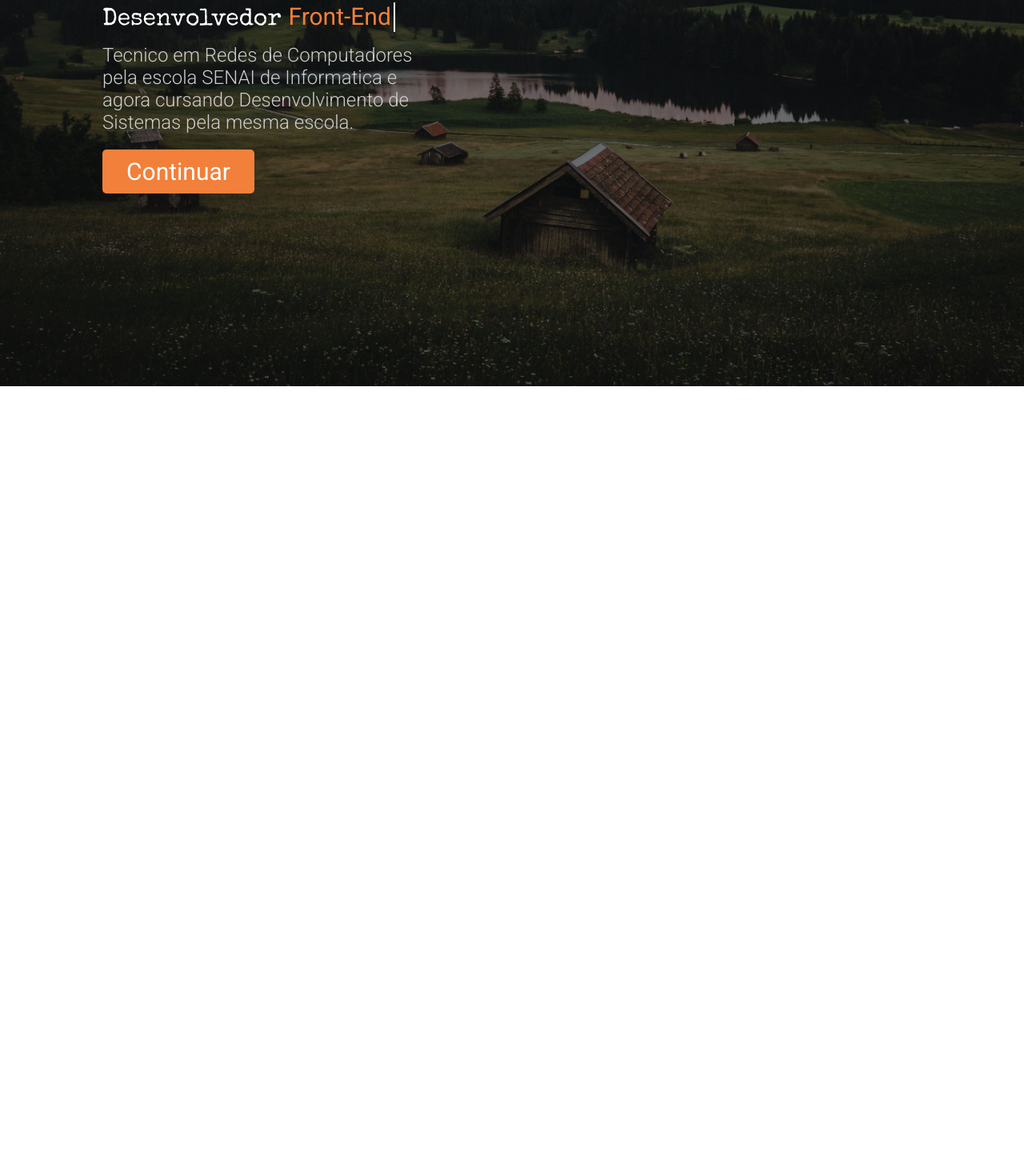
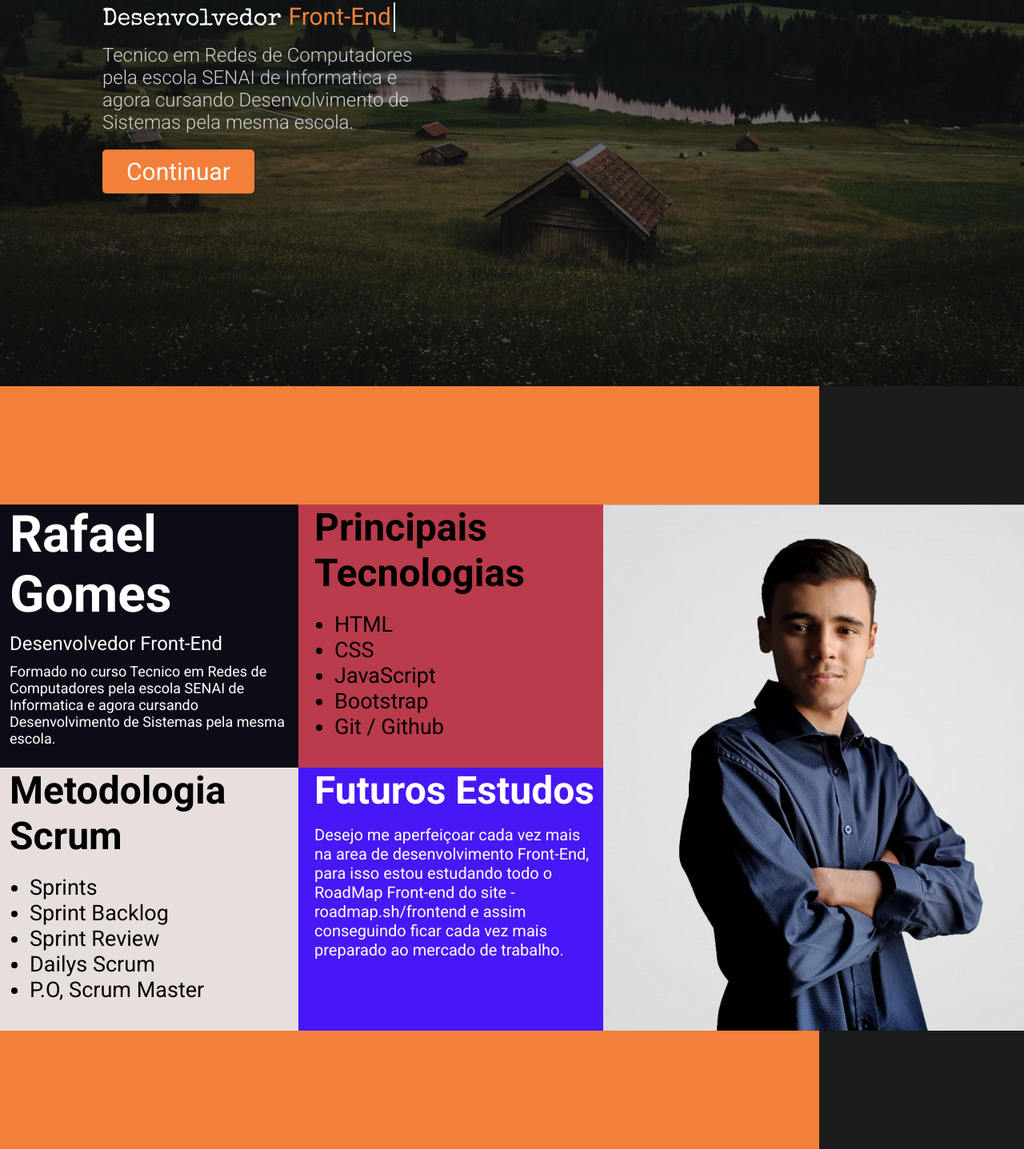
Before and after one commit to RafaelGomes01/Portifolio-2020, a plain HTML site: page index.html in a window 1280 px wide. Shown: the part 381-1818 px from the top of the page at 80% size. Before the commit the page ends 864 px from the top, so only its background shows below. Drawn offline with nearby package versions, Linux system fonts and the light colour scheme.

Commit message:
About Criada

```diff
--- a/estilos/style.css
+++ b/estilos/style.css
@@ -21,6 +21,9 @@
     display: flex;
     justify-content: center;
     align-items: center;
+    /* position: fixed;
+    top: 0;
+    z-index: 100; */
 }
 
 .content-header{
@@ -145,6 +148,132 @@
     filter: drop-shadow(0px 0px 5px rgba(0, 0, 0));
 }
 
+/* About - Section */
+.about{
+    width: 100%;
+    height: 954px;
+    display: flex;
+    justify-content: center;
+    align-items: center;
+}
+
+.orange{
+    width: 80%;
+    height: 100%;
+    background-color: #F2803A;
+}
+
+.black{
+    width: 20%;
+    height: 100%;
+    background-color: #1C1C1C;
+}
+
+.eu-about{
+    width: 1296px;
+    height: 658px;
+    background-color: gray;
+    display: inline;
+    position: absolute;
+    display: flex;
+}
+
+.box-about{
+    width: 762px;
+    display: flex;
+    flex-direction: column;
+    flex-wrap: wrap;
+}
+
+.foto-about{
+    width: 534px;
+    height: 100%;
+}
+
+.box1-about{
+    width: 381px;
+    height: 329px;
+    background-color: #0E0B16;
+    color: white;
+}
+
+.box1-about h2{
+    font-size: 64px;
+    margin-left: 20px;
+}
+
+.box1-about p{
+    font-size: 24px;
+    margin: 10px 0;
+    margin-left: 20px;
+}
+
+.box1-about p:nth-last-child(1){
+    width: 348px;
+    font-size: 18px;
+    margin-left: 20px;
+}
+
+
+.box2-about{
+    width: 381px;
+    height: 329px;
+    background-color: #E7DFDD;
+}
+
+.box2-about h2{
+    font-size: 48px;
+    margin-left: 20px;
+}
+
+.box2-about li{
+    font-size: 27px;
+    margin-left: 45px;
+}
+
+.box2-about ul{
+    margin: 20px 0;
+}
+
+.box3-about{
+    width: 381px;
+    height: 329px;
+    background-color: #BA3B4B;
+}
+
+.box3-about h2{
+    font-size: 48px;
+    margin-left: 20px;
+}
+
+.box3-about li{
+    font-size: 27px;
+    margin-left: 45px;
+}
+
+.box3-about ul{
+    margin: 20px 0;
+}
+
+.box4-about{
+    width: 381px;
+    height: 329px;
+    background-color: #4717F6;
+    color: white;
+}
+
+.box4-about h2{
+    font-size: 48px;
+    margin-left: 20px;
+}
+
+.box4-about p{
+    width: 348px;
+    font-size: 20px;
+    margin-left: 20px;
+    margin-top: 15px;
+}
+
 /* Resposividade com medias queries */
 
 /* Medium - Tablet and Landscape devices */
--- a/index.html
+++ b/index.html
@@ -38,6 +38,47 @@
             <a href="#">Continuar</a>
         </div>
     </main>
+
+    <section class="about">
+        <div class="orange"></div>
+        <div class="black"></div>
+        <div class="eu-about">
+            <div class="box-about">
+                <div class="box1-about">
+                    <h2>Rafael Gomes</h2>
+                    <p>Desenvolvedor Front-End</p>
+                    <p>Formado no curso Tecnico em Redes de Computadores pela escola SENAI de Informatica e agora cursando Desenvolvimento de Sistemas pela mesma escola.</p>
+                </div>
+                <div class="box2-about">
+                    <h2>Metodologia Scrum</h2>
+                    <ul>
+                        <li>Sprints</li>
+                        <li>Sprint Backlog</li>
+                        <li>Sprint Review</li>
+                        <li>Dailys Scrum</li>
+                        <li>P.O, Scrum Master</li>
+                    </ul>
+                </div>
+                <div class="box3-about">
+                    <h2>Principais Tecnologias</h2>
+                    <ul>
+                        <li>HTML</li>
+                        <li>CSS</li>
+                        <li>JavaScript</li>
+                        <li>Bootstrap</li>
+                        <li>Git / Github</li>
+                    </ul>
+                </div>
+                <div class="box4-about">
+                    <h2>Futuros Estudos</h2>
+                    <p>Desejo me aperfeiçoar cada vez mais na area de desenvolvimento Front-End, para isso estou estudando todo o RoadMap Front-end do site - roadmap.sh/frontend e assim conseguindo ficar cada vez mais preparado ao mercado de trabalho.</p>
+                </div>
+            </div>
+            <div class="foto-about">
+                <img src="img/eu.png" alt="Foto de Rafael Gomes">
+            </div>
+        </div>
+    </section>
 </body>
 <script>
     function botaoDoMenu() {
```
Also changed, not shown: img/eu.png (added).
